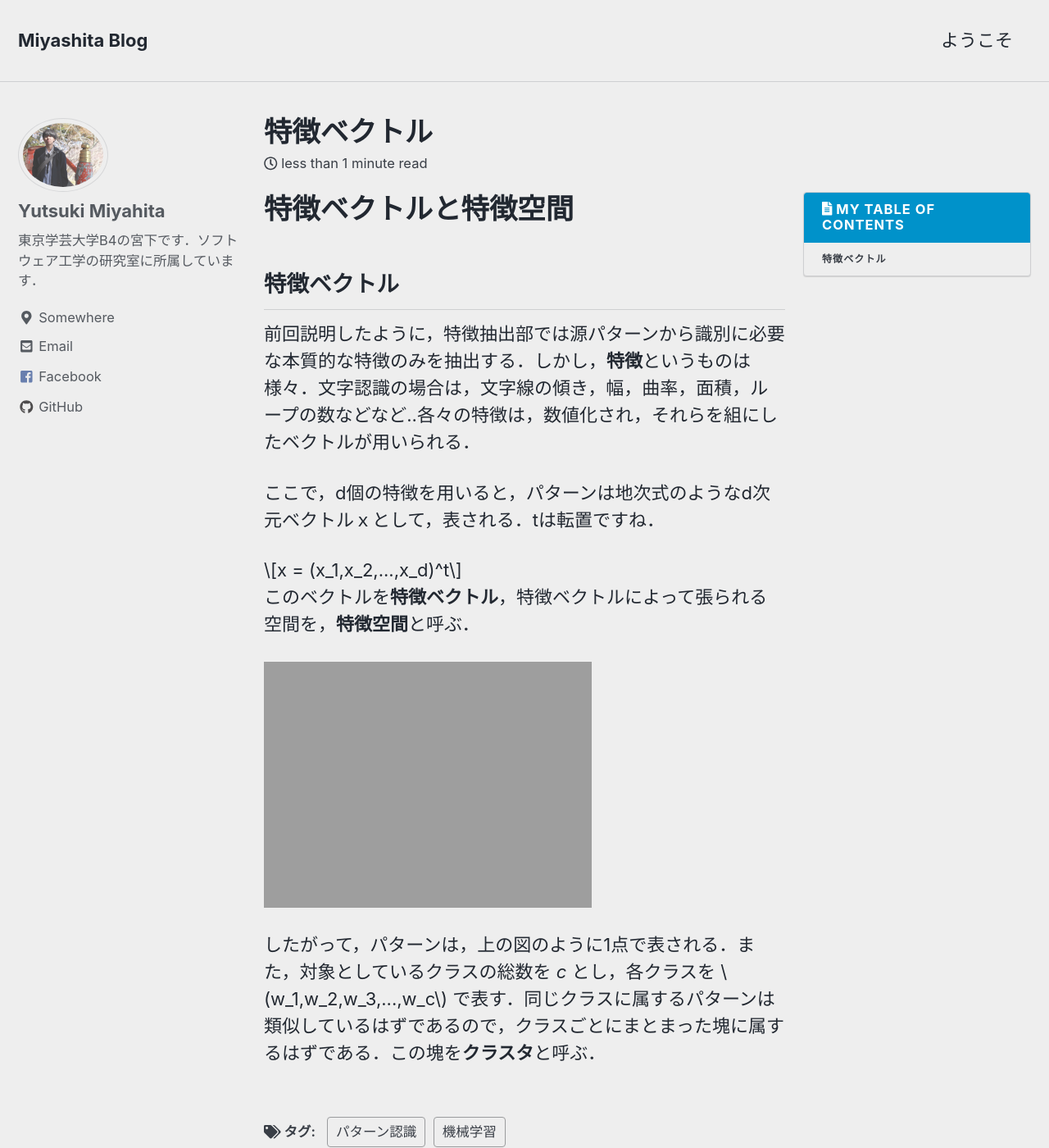
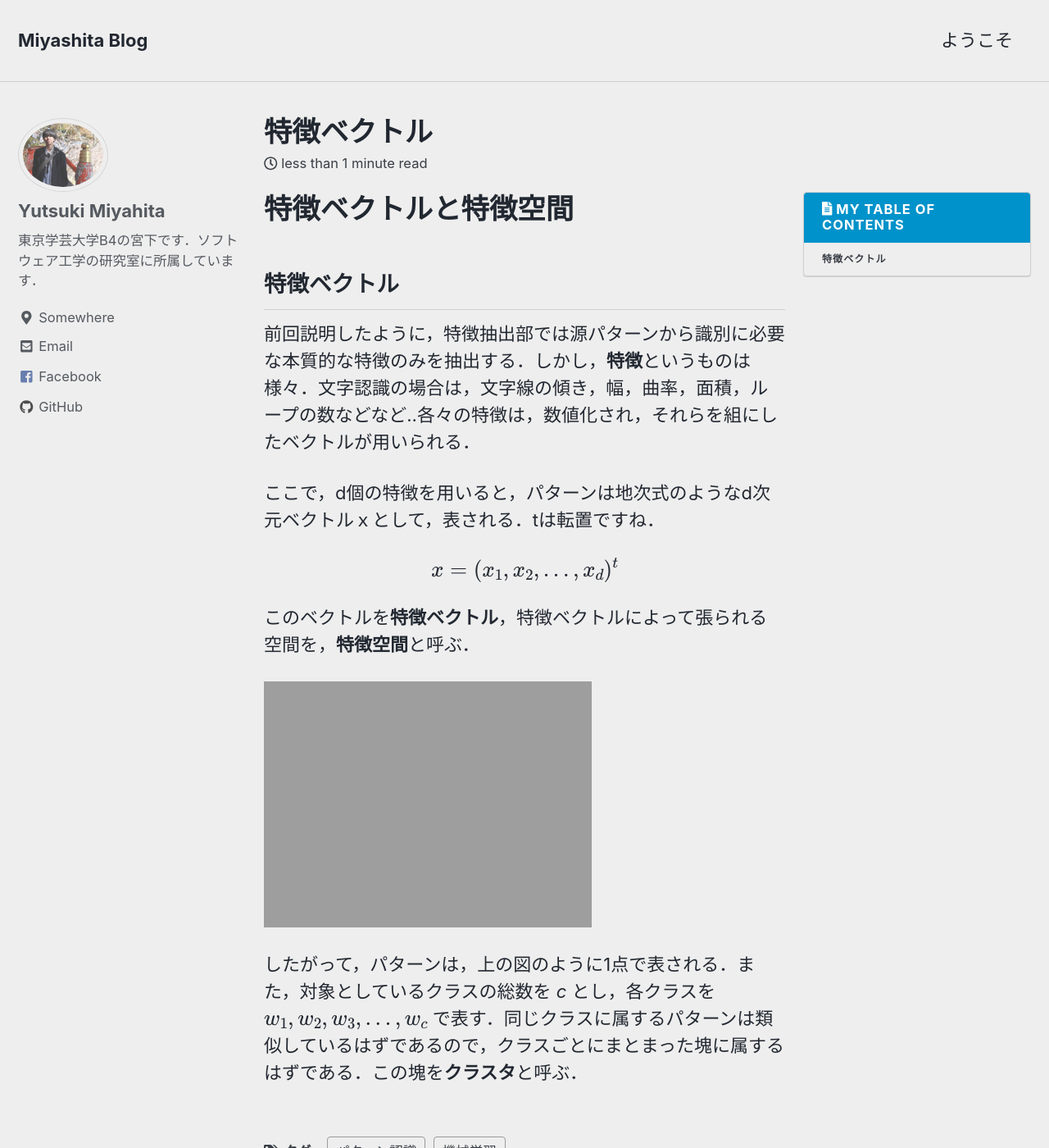
Before and after one commit to mytheta/blog, a Jekyll site: the page built from _posts/2018-04-28-post4.md, in a window 1280 px wide and 1400 px high. Shown: the whole window at 82% size. Built offline with Jekyll 4.4.1, drawn with Linux system fonts in a browser that asks for light colours; nearby versions of some CDN libraries; formulas are drawn with MathJax 3; some of the changed lines change nothing that is shown.

Commit message:
latex関数を使えるようにした

```diff
--- a/_layouts/default.html
+++ b/_layouts/default.html
@@ -9,6 +9,7 @@
   https://github.com/mmistakes/minimal-mistakes/blob/master/LICENSE.txt
 -->
 <html lang="{{ site.locale | slice: 0,2 | default: "en" }}" class="no-js">
+<script type="text/javascript" src="//cdn.mathjax.org/mathjax/latest/MathJax.js?config=TeX-AMS-MML_HTMLorMML"></script>
   <head>
     {% include head.html %}
     {% include head/custom.html %}
```
